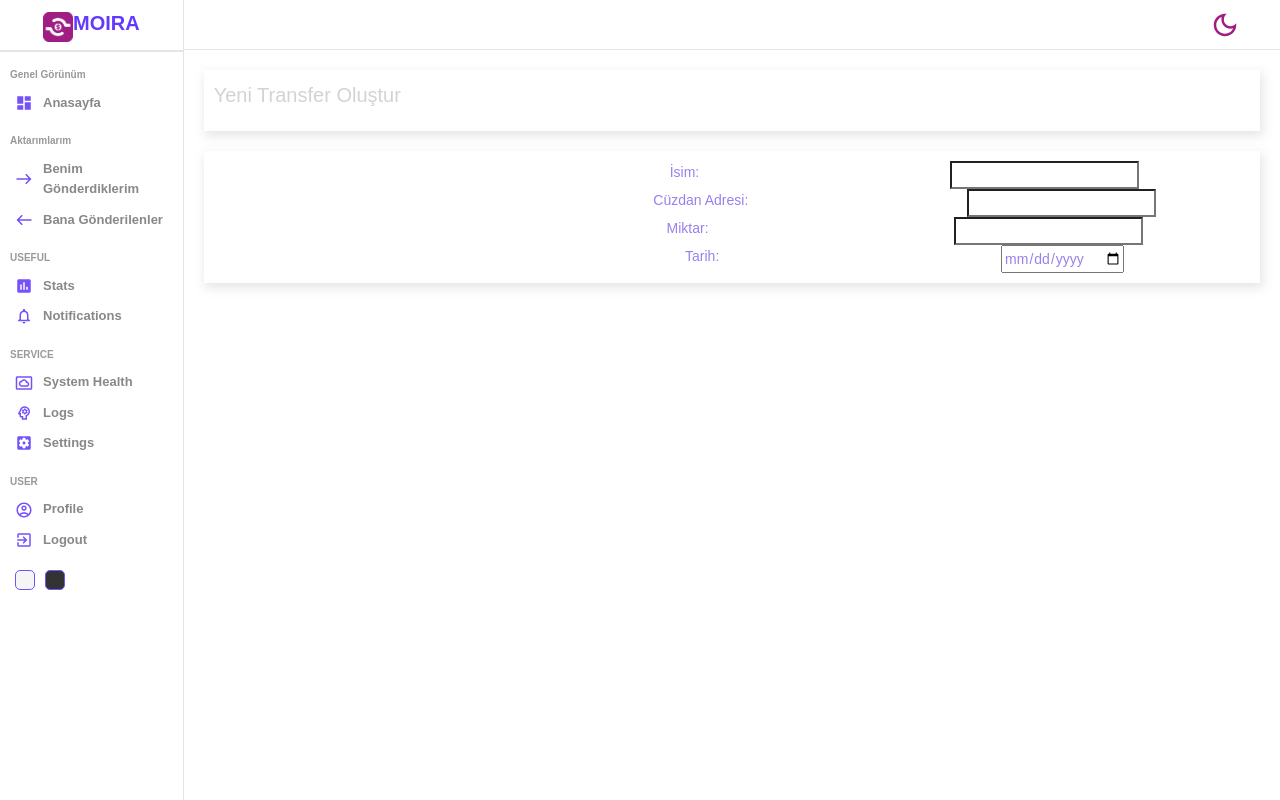
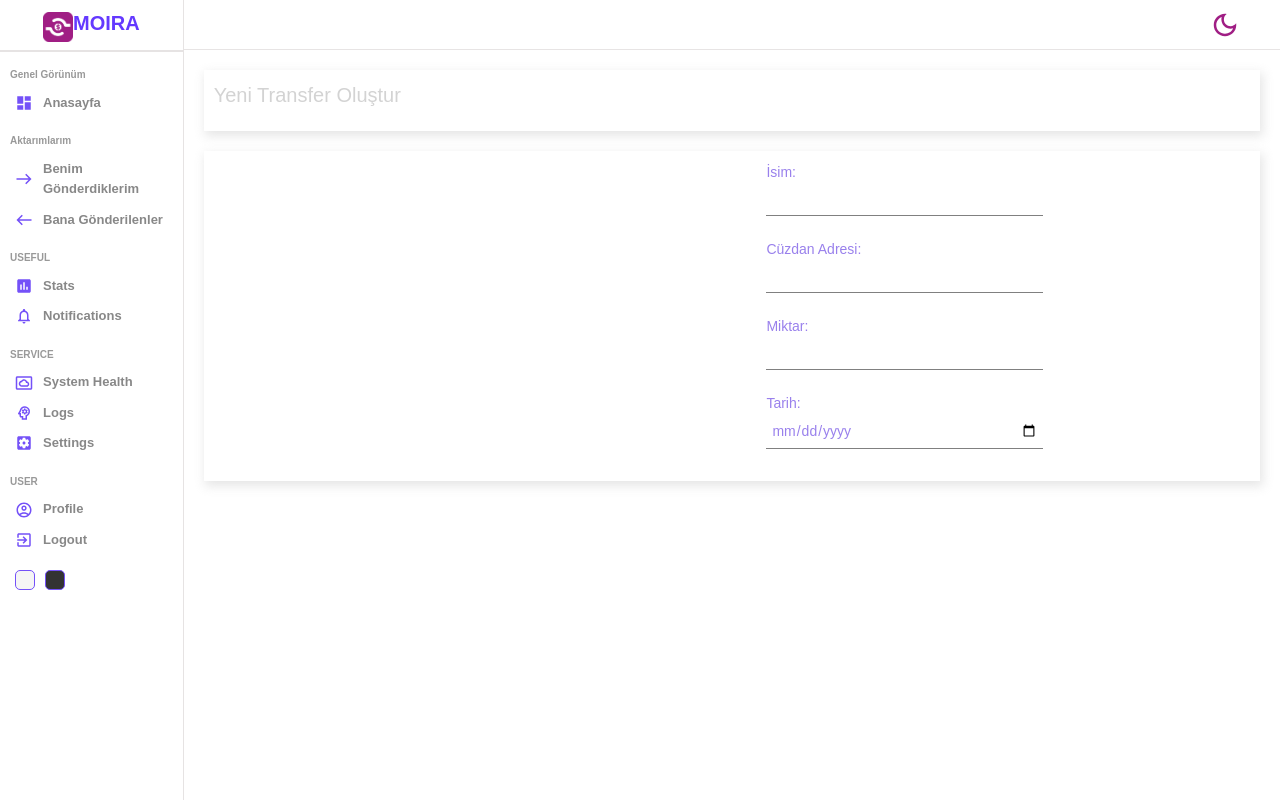
Before and after one commit to Smart-Contract-Intertech/Smart-Contract-Frontend, a React (Create React App) app in the folder Dashboard/: page /users/newtransfer in a window 1280 px wide. Built offline with nearby package versions, Linux system fonts and the light colour scheme.

Commit message:
new_transfer

```diff
--- a/Dashboard/package.json
+++ b/Dashboard/package.json
@@ -22,6 +22,7 @@
     "react-dom": "^17.0.2",
     "react-router-dom": "^6.2.2",
     "react-scripts": "5.0.0",
+    "react-tradingview-widget": "^1.3.2",
     "recharts": "^2.1.9",
     "sass": "^1.49.9",
     "web-vitals": "^2.1.4"
--- a/Dashboard/src/formSource.js
+++ b/Dashboard/src/formSource.js
@@ -14,7 +14,7 @@ export const userInputs = [
     {
       id: 3,
       label: "Miktar",
-      type: "mail",
+      type: "text",
       placeholder: "Aktarım Yapılacak Miktar",
     },
     {
--- a/Dashboard/src/pages/loginned/Loginned.jsx
+++ b/Dashboard/src/pages/loginned/Loginned.jsx
@@ -1,7 +1,6 @@
 import Sidebar from "../../components/sidebar/Sidebar";
 import Navbar from "../../components/navbar/Navbar";
 import "./loginned.scss";
-import Chart from "../../components/chart/Chart";
 import TradingViewWidget, {Themes} from "react-tradingview-widget";
 
 const Loginned = () => {
--- a/Dashboard/src/pages/newtransfer/NewTransfer.jsx
+++ b/Dashboard/src/pages/newtransfer/NewTransfer.jsx
@@ -6,8 +6,8 @@ import { useState } from "react";
 const NewTransfer = ({ inputs, title }) => {
     const [defaultName,setDefaultName]=useState("");
     const [defaultAddress,setDefaultAddress]=useState("");
+    const [defaultAmount,setDefaultAmount]=useState("");
     const [defaultDate,setDefaultDate]=useState("");
-    const [defaultAmount,setDefaultAmount]=useState("");
 
     return (
         <div className="new">
@@ -26,20 +26,24 @@ const NewTransfer = ({ inputs, title }) => {
                     </div>
                     <div className="right">
                         <form>
-                            <label>İsim: </label>
-                            <input type="text" value={defaultName} onChange={(e)=>setDefaultName(e.target.value)}></input>
-                        </form>
-                        <form>
-                            <label>Cüzdan Adresi: </label>
-                            <input type="text" value={defaultAddress} onChange={(e)=>setDefaultAddress(e.target.value)}></input>
-                        </form>
-                        <form>
-                            <label>Miktar: </label>
-                            <input type="text" value={defaultAmount} onChange={(e)=>setDefaultAmount(e.target.value)}></input>
-                        </form>
-                        <form>
-                            <label>Tarih: </label>
-                            <input type="date" value={defaultDate} onChange={(e)=>setDefaultDate(e.target.value)}></input>
+                                <div className="formInput" key="">
+                                    <label>İsim:</label>
+                                    <input type="text" value={defaultName} onChange={(e)=>setDefaultName(e.target.value)}></input>
+                                    <br/>
+                                    <br/>
+                                    <label>Cüzdan Adresi:</label>
+                                    <input type="text" value={defaultAddress} onChange={(e)=>setDefaultAddress(e.target.value)}></input>
+                                    <br/>
+                                    <br/>
+                                    <label>Miktar:</label>
+                                    <input type="text" value={defaultAmount} onChange={(e)=>setDefaultAmount(e.target.value)}></input>
+                                    <br/>
+                                    <br/>
+                                    <label>Tarih:</label>
+                                    <input type="date" value={defaultDate} onChange={(e)=>setDefaultDate(e.target.value)}></input>
+                                    <br/>
+                                    <br/>
+                                </div>
                         </form>
                         {/*<form>
                             {inputs.map((input) => (
--- a/Dashboard/src/pages/newtransfer/newtransfer.scss
+++ b/Dashboard/src/pages/newtransfer/newtransfer.scss
@@ -33,13 +33,6 @@
             .left {
                 flex: 1;
                 text-align: center;
-
-                img {
-                    width: 100px;
-                    height: 100px;
-                    border-radius: 50%;
-                    object-fit: cover;
-                }
             }
 
             .right {
@@ -58,10 +51,6 @@
                             display: flex;
                             align-items: center;
                             gap: 10px;
-
-                            .icon {
-                                cursor: pointer;
-                            }
                         }
 
                         input {
```
Also changed, not shown: 1 other file (tests, documents, lock files or other folders).
